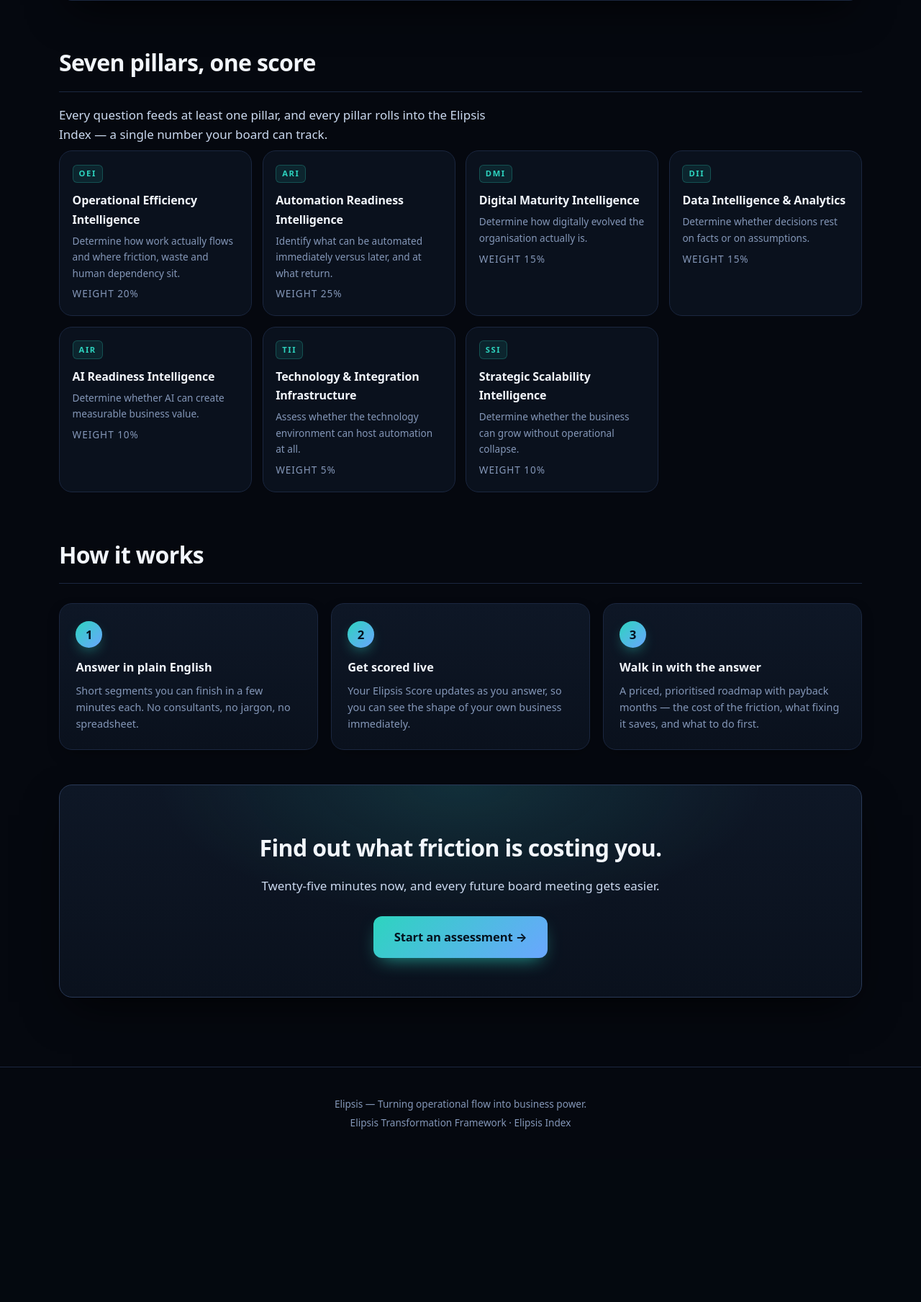
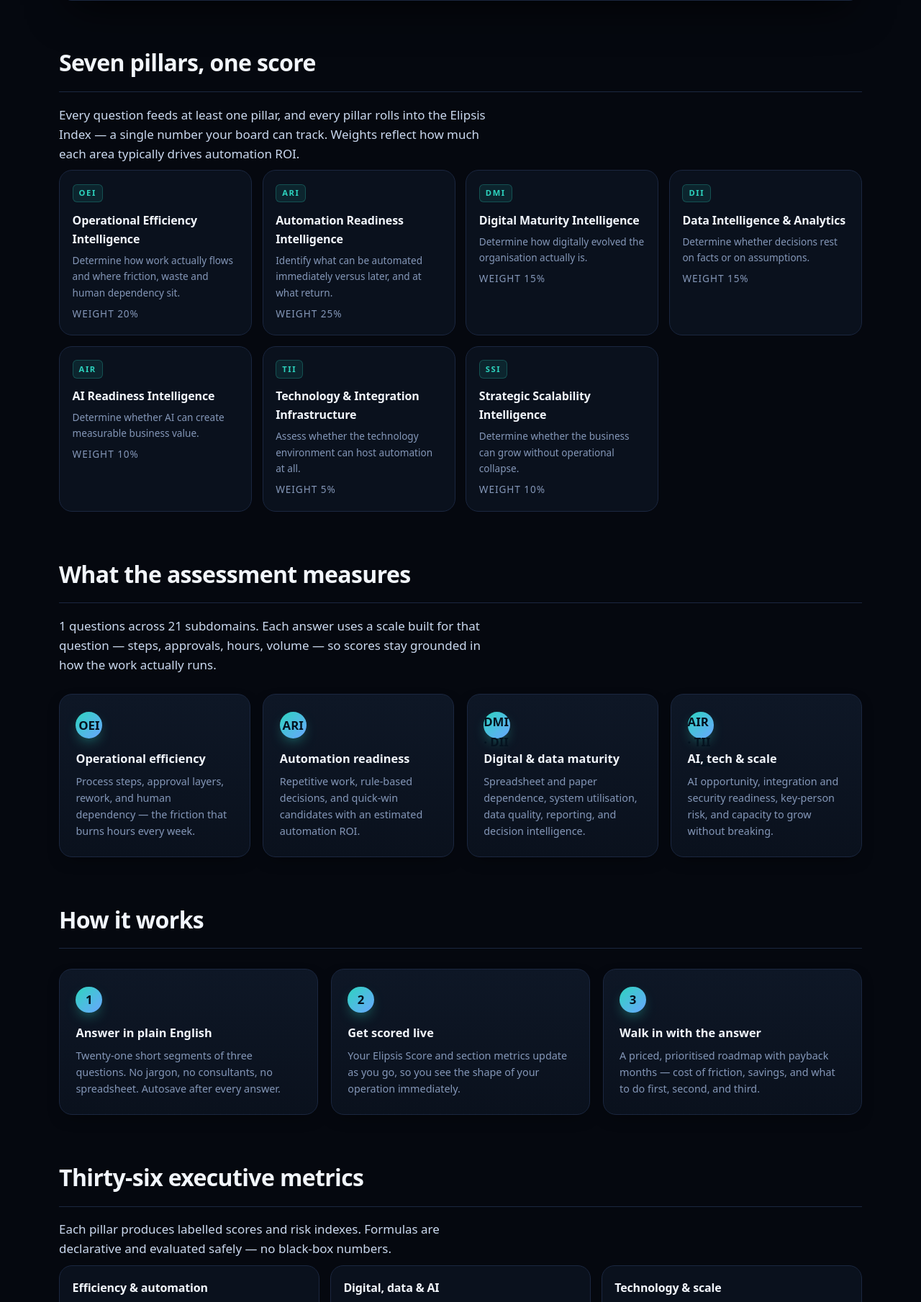
Before and after one commit to JonesKapedo/elipsis, a FastAPI app: template elipsis_api/templates/landing.html in a window 1280 px wide. Shown: the part 875-2684 px from the top of the page at 72% size. Before the commit the page ends 2444 px from the top, so only its background shows below. Run offline with FastAPI, Linux system fonts and the light colour scheme; the template is opened without the code that fills it: most values are stand-ins (such as "Sample title", 1, 10 or a date in 2020); parts of the project's set-up code (start-up, migrations or seed data) failed here and were passed over.

Commit message:
Deepen landing: pillars, metrics, roadmap, financial model

```diff
--- a/elipsis_api/templates/landing.html
+++ b/elipsis_api/templates/landing.html
@@ -27,7 +27,8 @@
 <section id="what">
   <h2>Seven pillars, one score</h2>
   <p class="lede">Every question feeds at least one pillar, and every pillar
-  rolls into the {{ INDEX_NAME }} — a single number your board can track.</p>
+  rolls into the {{ INDEX_NAME }} — a single number your board can track.
+  Weights reflect how much each area typically drives automation ROI.</p>
   <div class="pillars">
     {% for code, label, weight, objective in PILLARS %}
     <article class="pillar-card">
@@ -41,25 +42,136 @@
 </section>
 
 <section>
+  <h2>What the assessment measures</h2>
+  <p class="lede">{{ total_questions }} questions across 21 subdomains. Each
+  answer uses a scale built for that question — steps, approvals, hours, volume —
+  so scores stay grounded in how the work actually runs.</p>
+  <div class="steps">
+    <article class="step-card">
+      <span class="step-n">OEI</span>
+      <h4>Operational efficiency</h4>
+      <p class="muted">Process steps, approval layers, rework, and human
+      dependency — the friction that burns hours every week.</p>
+    </article>
+    <article class="step-card">
+      <span class="step-n">ARI</span>
+      <h4>Automation readiness</h4>
+      <p class="muted">Repetitive work, rule-based decisions, and quick-win
+      candidates with an estimated automation ROI.</p>
+    </article>
+    <article class="step-card">
+      <span class="step-n">DMI · DII</span>
+      <h4>Digital & data maturity</h4>
+      <p class="muted">Spreadsheet and paper dependence, system utilisation,
+      data quality, reporting, and decision intelligence.</p>
+    </article>
+    <article class="step-card">
+      <span class="step-n">AIR · TII · SSI</span>
+      <h4>AI, tech & scale</h4>
+      <p class="muted">AI opportunity, integration and security readiness,
+      key-person risk, and capacity to grow without breaking.</p>
+    </article>
+  </div>
+</section>
+
+<section>
   <h2>How it works</h2>
   <div class="steps">
     <article class="step-card">
       <span class="step-n">1</span>
       <h4>Answer in plain English</h4>
-      <p class="muted">Short segments you can finish in a few minutes each.
-      No consultants, no jargon, no spreadsheet.</p>
+      <p class="muted">Twenty-one short segments of three questions. No jargon,
+      no consultants, no spreadsheet. Autosave after every answer.</p>
     </article>
     <article class="step-card">
       <span class="step-n">2</span>
       <h4>Get scored live</h4>
-      <p class="muted">Your {{ INDEX_SHORT }} updates as you answer, so you
-      can see the shape of your own business immediately.</p>
+      <p class="muted">Your {{ INDEX_SHORT }} and section metrics update as you
+      go, so you see the shape of your operation immediately.</p>
     </article>
     <article class="step-card">
       <span class="step-n">3</span>
       <h4>Walk in with the answer</h4>
       <p class="muted">A priced, prioritised roadmap with payback months —
-      the cost of the friction, what fixing it saves, and what to do first.</p>
+      cost of friction, savings, and what to do first, second, and third.</p>
+    </article>
+  </div>
+</section>
+
+<section>
+  <h2>Thirty-six executive metrics</h2>
+  <p class="lede">Each pillar produces labelled scores and risk indexes. Formulas
+  are declarative and evaluated safely — no black-box numbers.</p>
+  <div class="pillars">
+    <article class="pillar-card">
+      <h4>Efficiency & automation</h4>
+      <p class="muted">Process Efficiency · Workflow Friction · Approval Complexity ·
+      Operational Waste · Human Dependency · Repetition Index · Automation
+      Compatibility · Manual Burden · Opportunity & Urgency · Quick-Win Potential ·
+      Estimated Automation ROI</p>
+    </article>
+    <article class="pillar-card">
+      <h4>Digital, data & AI</h4>
+      <p class="muted">Digital Maturity · Software Utilisation · Spreadsheet &
+      Paper Dependency · Data Quality · Analytics Maturity · Reporting Effectiveness ·
+      Decision Intelligence · AI Readiness · Generative & Predictive Opportunity ·
+      Knowledge Automation · AI Value Potential</p>
+    </article>
+    <article class="pillar-card">
+      <h4>Technology & scale</h4>
+      <p class="muted">Technology Readiness · Integration Complexity · Security
+      Readiness · Deployment Readiness · Scalability · Growth Constraint ·
+      Key Person Risk · Organisational Resilience · Future Readiness</p>
+    </article>
+  </div>
+</section>
+
+<section>
+  <h2>Three-phase roadmap</h2>
+  <p class="lede">Recommendations are ordered by impact and feasibility so you
+  know what to fund this quarter versus next year.</p>
+  <div class="steps">
+    <article class="step-card">
+      <span class="step-n">1</span>
+      <h4>Quick wins · 0–90 days</h4>
+      <p class="muted">Low-complexity automation on repetitive work. Fast payback,
+      minimal change management.</p>
+    </article>
+    <article class="step-card">
+      <span class="step-n">2</span>
+      <h4>Process automation · 3–12 months</h4>
+      <p class="muted">Structural change: approvals, integrations, controls, and
+      the systems that remove chronic friction.</p>
+    </article>
+    <article class="step-card">
+      <span class="step-n">3</span>
+      <h4>AI enablement · 12–24 months</h4>
+      <p class="muted">Predictive and generative AI on a clean process and data
+      base — once the foundation is ready.</p>
+    </article>
+  </div>
+</section>
+
+<section>
+  <h2>Financial impact you can check</h2>
+  <p class="lede">Annual savings are sized to your organisation: affected staff,
+  hours, blended rate, and a 12% ceiling on the labour line. The report prints
+  the working so a client can verify the arithmetic.</p>
+  <div class="steps">
+    <article class="step-card">
+      <h4>Sized to you</h4>
+      <p class="muted">Staff count, industry context, and severity feed the model.
+      Rates scale with organisation size ({{ CURRENCY }} terms).</p>
+    </article>
+    <article class="step-card">
+      <h4>Transparent ceiling</h4>
+      <p class="muted">Recoverable value is capped at 12% of the labour line so
+      claims stay credible in a board pack.</p>
+    </article>
+    <article class="step-card">
+      <h4>Payback in months</h4>
+      <p class="muted">Each phase of the roadmap carries cost, savings, and
+      expected payback so prioritisation is financial, not only technical.</p>
     </article>
   </div>
 </section>
@@ -67,7 +179,8 @@
 <section class="cta-panel">
   <h2>Find out what friction is costing you.</h2>
   <p class="lede">Twenty-five minutes now, and every future board meeting gets
-  easier.</p>
+  easier. Sign in, start an assessment, and walk away with the {{ INDEX_NAME }},
+  36 metrics, pain points, and a three-horizon plan.</p>
   <a class="btn big" href="/login">Start an assessment →</a>
 </section>
 {% endblock %}
```
